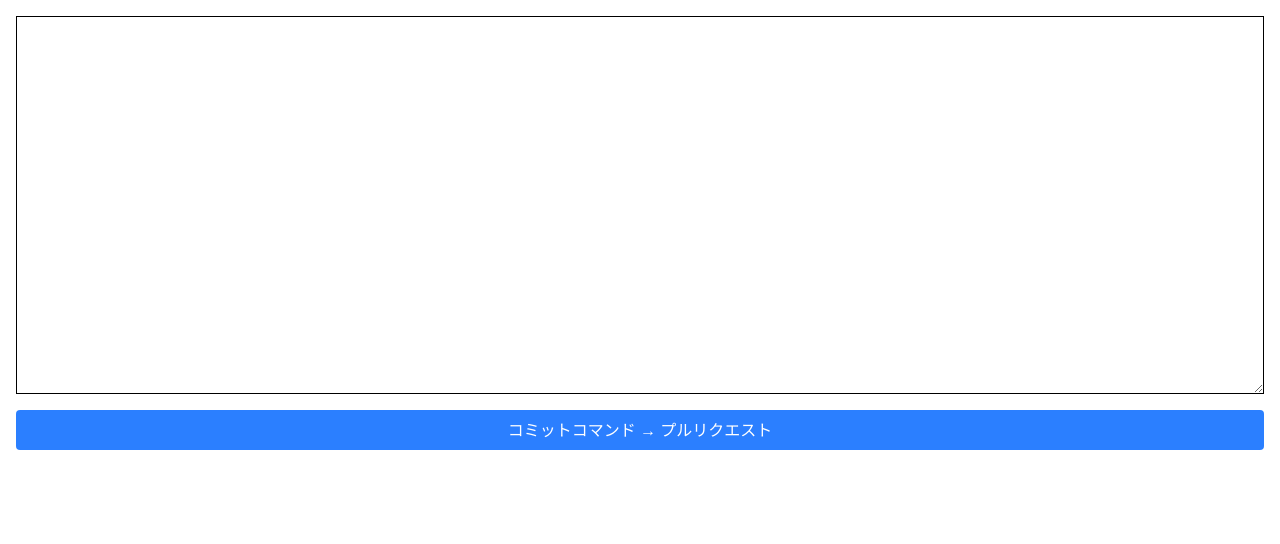
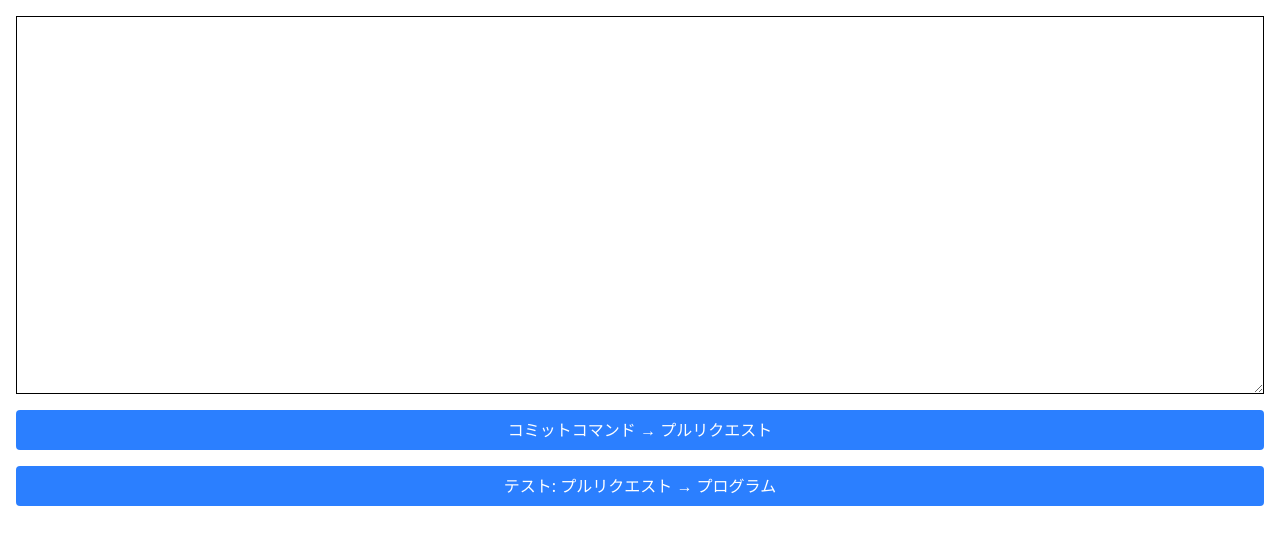
Before and after one commit to kubotama/prompt-maker, a React (Vite) app: page / in a window 1280 px wide. Shown: the top 544 px of the page. Built offline with nearby package versions, Linux system fonts and the light colour scheme.

Commit message:
Merge branch 'feat/create-pr-to-program-button'

```diff
--- a/src/App.tsx
+++ b/src/App.tsx
@@ -18,6 +18,29 @@ function App() {
     return `### ${matches[0]}\n${matches[1]}`
   }
 
+  const pullrequestToProgram = () => {
+    const lines = text.split("\n")
+    const result: string[] = []
+
+    lines.forEach((line) => {
+      const title = line.match(/^###\s*(.*)/)
+      if (title) {
+        if (result.length > 0) {
+          result.push("})")
+        }
+        result.push(`describe("${title[1]}", () =>{`)
+      }
+
+      const description = line.match(/\[\s*\]\s*(.*)/)
+      if (description) {
+        result.push(`it("${description[1]}", () => {})`)
+      }
+    })
+    result.push(`})`)
+
+    return result.join("\n")
+  }
+
   return (
     <div className="flex flex-col gap-4 p-4">
       <textarea
@@ -33,6 +56,14 @@ function App() {
       >
         コミットコマンド → プルリクエスト
       </button>
+      <button
+        onClick={() => {
+          setText(pullrequestToProgram)
+        }}
+        className="px-4 py-2 bg-blue-500 text-white rounded hover:bg-blue-600"
+      >
+        テスト: プルリクエスト → プログラム
+      </button>
     </div>
   )
 }
```
